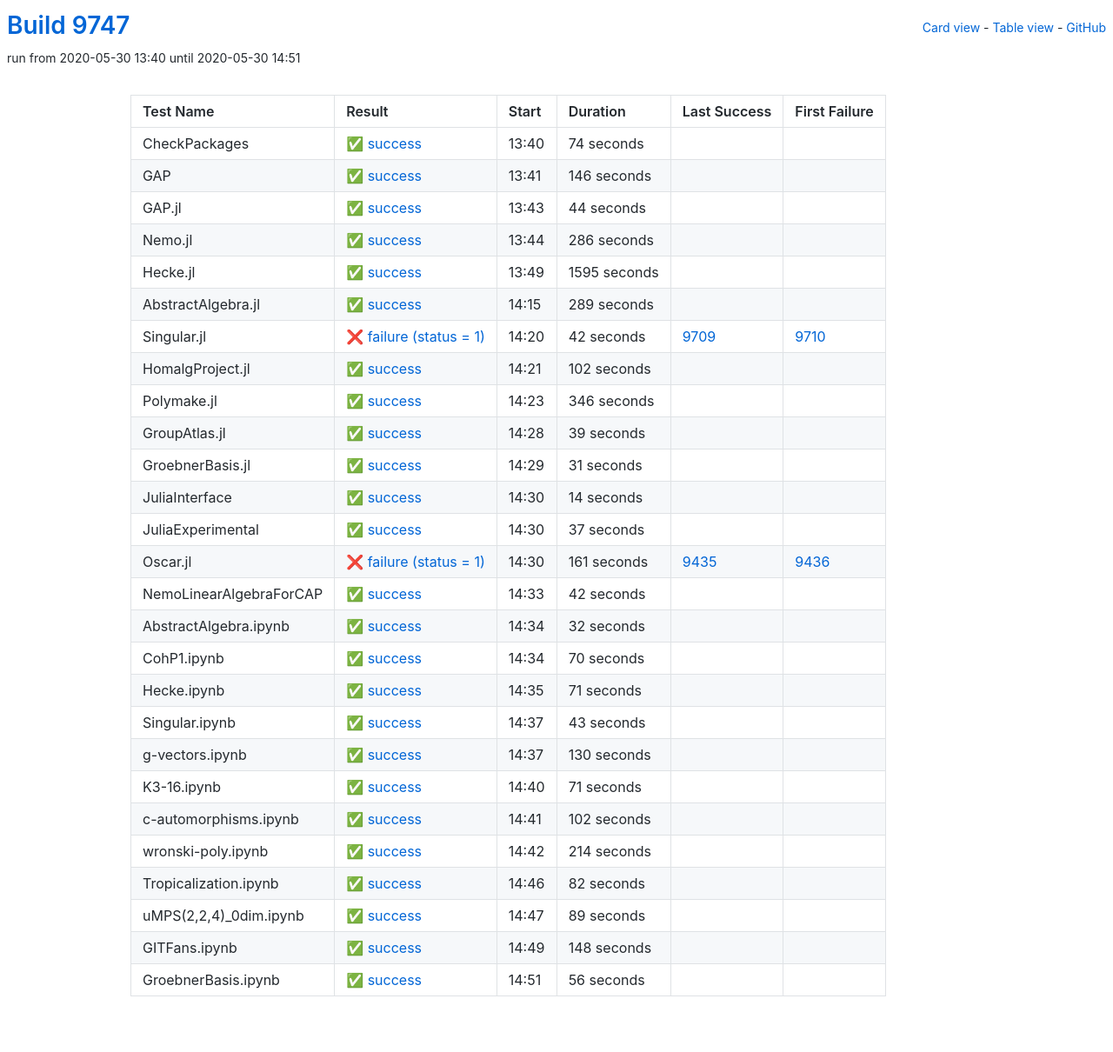
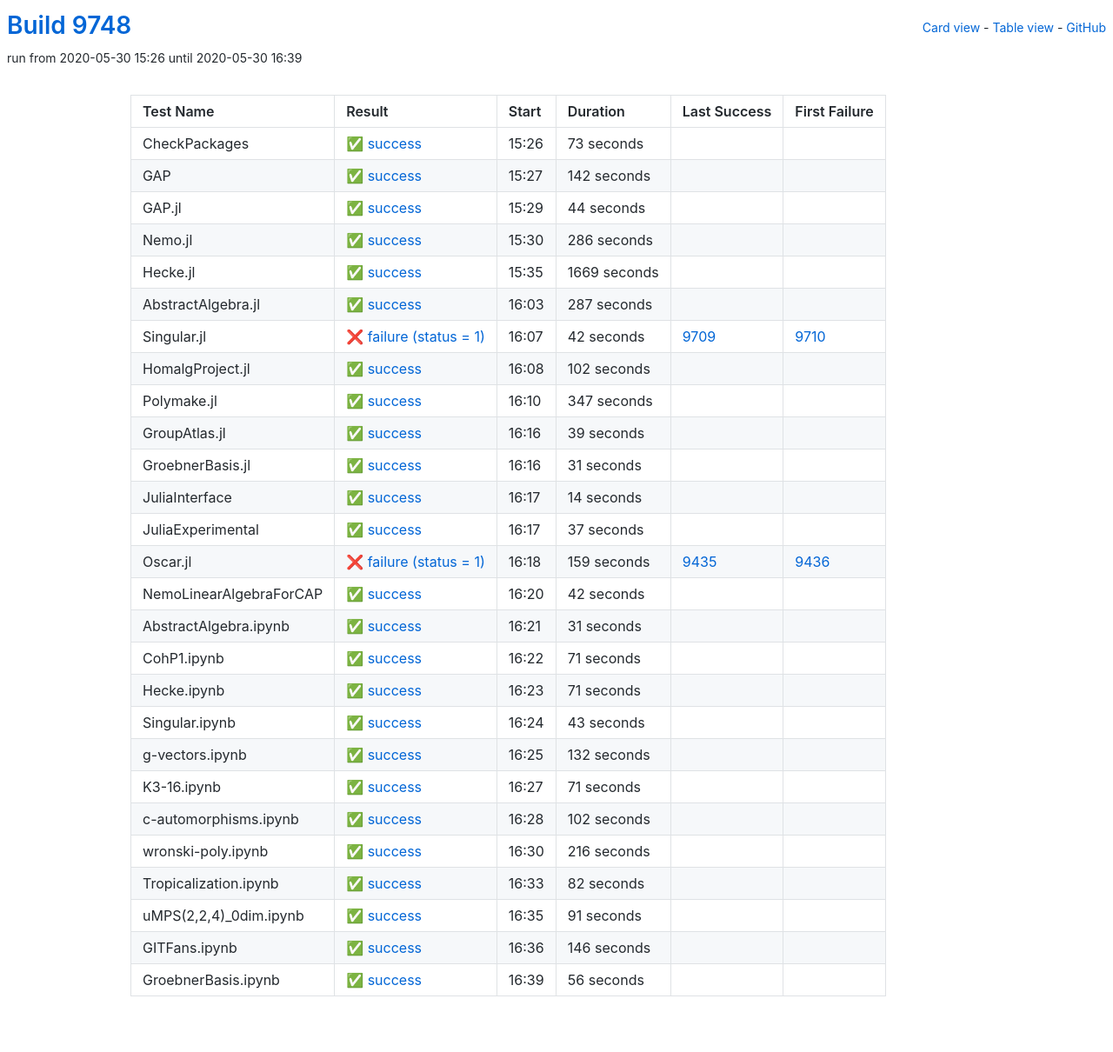
Before and after one commit to oscar-system/oscar-ci-status, a Jekyll site: the page built from table.html, in a window 1280 px wide. Shown: the whole page at 87% size. Built offline with Jekyll 4.4.1, drawn with Linux system fonts in a browser that asks for light colours.

Commit message:
Build 9748

```diff
--- a/_data/ci.yml
+++ b/_data/ci.yml
@@ -1,29 +1,29 @@
-build: 9747
-build_url: https://oscarci.mathematik.uni-kl.de/job/oscar/9747/
+build: 9748
+build_url: https://oscarci.mathematik.uni-kl.de/job/oscar/9748/
 job: oscar
 tests:
-- duration: 74
+- duration: 73
   exitcode: 0
   first_failure: false
   first_failure_url: null
   id: checkpackages
   last_success: false
   last_success_url: null
-  log: https://oscarci.mathematik.uni-kl.de/job/oscar/9747/artifact/logs/build-9747/CheckPackages.log
+  log: https://oscarci.mathematik.uni-kl.de/job/oscar/9748/artifact/logs/build-9748/CheckPackages.log
   name: CheckPackages
-  start: 2020-05-30 13:40
+  start: 2020-05-30 15:26
   status: success
   success: true
-- duration: 146
+- duration: 142
   exitcode: 0
   first_failure: false
   first_failure_url: null
   id: gap
   last_success: false
   last_success_url: null
-  log: https://oscarci.mathematik.uni-kl.de/job/oscar/9747/artifact/logs/build-9747/GAP.log
+  log: https://oscarci.mathematik.uni-kl.de/job/oscar/9748/artifact/logs/build-9748/GAP.log
   name: GAP
-  start: 2020-05-30 13:41
+  start: 2020-05-30 15:27
   status: success
   success: true
 - duration: 44
@@ -33,9 +33,9 @@
   id: gap-jl
   last_success: false
   last_success_url: null
-  log: https://oscarci.mathematik.uni-kl.de/job/oscar/9747/artifact/logs/build-9747/GAP.jl.log
+  log: https://oscarci.mathematik.uni-kl.de/job/oscar/9748/artifact/logs/build-9748/GAP.jl.log
   name: GAP.jl
-  start: 2020-05-30 13:43
+  start: 2020-05-30 15:29
   status: success
   success: true
 - duration: 286
@@ -45,33 +45,33 @@
   id: nemo-jl
   last_success: false
   last_success_url: null
-  log: https://oscarci.mathematik.uni-kl.de/job/oscar/9747/artifact/logs/build-9747/Nemo.jl.log
+  log: https://oscarci.mathematik.uni-kl.de/job/oscar/9748/artifact/logs/build-9748/Nemo.jl.log
   name: Nemo.jl
-  start: 2020-05-30 13:44
+  start: 2020-05-30 15:30
   status: success
   success: true
-- duration: 1595
+- duration: 1669
   exitcode: 0
   first_failure: false
   first_failure_url: null
   id: hecke-jl
   last_success: false
   last_success_url: null
-  log: https://oscarci.mathematik.uni-kl.de/job/oscar/9747/artifact/logs/build-9747/Hecke.jl.log
+  log: https://oscarci.mathematik.uni-kl.de/job/oscar/9748/artifact/logs/build-9748/Hecke.jl.log
   name: Hecke.jl
-  start: 2020-05-30 13:49
+  start: 2020-05-30 15:35
   status: success
   success: true
-- duration: 289
+- duration: 287
   exitcode: 0
   first_failure: false
   first_failure_url: null
   id: abstractalgebra-jl
   last_success: false
   last_success_url: null
-  log: https://oscarci.mathematik.uni-kl.de/job/oscar/9747/artifact/logs/build-9747/AbstractAlgebra.jl.log
+  log: https://oscarci.mathematik.uni-kl.de/job/oscar/9748/artifact/logs/build-9748/AbstractAlgebra.jl.log
   name: AbstractAlgebra.jl
-  start: 2020-05-30 14:15
+  start: 2020-05-30 16:03
   status: success
   success: true
 - duration: 42
@@ -81,9 +81,9 @@
   id: singular-jl
   last_success: 9709
   last_success_url: https://oscarci.mathematik.uni-kl.de/job/oscar/9709/
-  log: https://oscarci.mathematik.uni-kl.de/job/oscar/9747/artifact/logs/build-9747/Singular.jl.log
+  log: https://oscarci.mathematik.uni-kl.de/job/oscar/9748/artifact/logs/build-9748/Singular.jl.log
   name: Singular.jl
-  start: 2020-05-30 14:20
+  start: 2020-05-30 16:07
   status: failure
   success: false
 - duration: 102
@@ -93,21 +93,21 @@
   id: homalgproject-jl
   last_success: false
   last_success_url: null
-  log: https://oscarci.mathematik.uni-kl.de/job/oscar/9747/artifact/logs/build-9747/HomalgProject.jl.log
+  log: https://oscarci.mathematik.uni-kl.de/job/oscar/9748/artifact/logs/build-9748/HomalgProject.jl.log
   name: HomalgProject.jl
-  start: 2020-05-30 14:21
+  start: 2020-05-30 16:08
   status: success
   success: true
-- duration: 346
+- duration: 347
   exitcode: 0
   first_failure: false
   first_failure_url: null
   id: polymake-jl
   last_success: false
   last_success_url: null
-  log: https://oscarci.mathematik.uni-kl.de/job/oscar/9747/artifact/logs/build-9747/Polymake.jl.log
+  log: https://oscarci.mathematik.uni-kl.de/job/oscar/9748/artifact/logs/build-9748/Polymake.jl.log
   name: Polymake.jl
-  start: 2020-05-30 14:23
+  start: 2020-05-30 16:10
   status: success
   success: true
 - duration: 39
@@ -117,9 +117,9 @@
   id: groupatlas-jl
   last_success: false
   last_success_url: null
-  log: https://oscarci.mathematik.uni-kl.de/job/oscar/9747/artifact/logs/build-9747/GroupAtlas.jl.log
+  log: https://oscarci.mathematik.uni-kl.de/job/oscar/9748/artifact/logs/build-9748/GroupAtlas.jl.log
   name: GroupAtlas.jl
-  start: 2020-05-30 14:28
+  start: 2020-05-30 16:16
   status: success
   success: true
 - duration: 31
@@ -129,9 +129,9 @@
   id: groebnerbasis-jl
   last_success: false
   last_success_url: null
-  log: https://oscarci.mathematik.uni-kl.de/job/oscar/9747/artifact/logs/build-9747/GroebnerBasis.jl.log
+  log: https://oscarci.mathematik.uni-kl.de/job/oscar/9748/artifact/logs/build-9748/GroebnerBasis.jl.log
   name: GroebnerBasis.jl
-  start: 2020-05-30 14:29
+  start: 2020-05-30 16:16
   status: success
   success: true
 - duration: 14
@@ -141,9 +141,9 @@
   id: juliainterface
   last_success: false
   last_success_url: null
-  log: https://oscarci.mathematik.uni-kl.de/job/oscar/9747/artifact/logs/build-9747/JuliaInterface.log
+  log: https://oscarci.mathematik.uni-kl.de/job/oscar/9748/artifact/logs/build-9748/JuliaInterface.log
   name: JuliaInterface
-  start: 2020-05-30 14:30
+  start: 2020-05-30 16:17
   status: success
   success: true
 - duration: 37
@@ -153,21 +153,21 @@
   id: juliaexperimental
   last_success: false
   last_success_url: null
-  log: https://oscarci.mathematik.uni-kl.de/job/oscar/9747/artifact/logs/build-9747/JuliaExperimental.log
+  log: https://oscarci.mathematik.uni-kl.de/job/oscar/9748/artifact/logs/build-9748/JuliaExperimental.log
   name: JuliaExperimental
-  start: 2020-05-30 14:30
+  start: 2020-05-30 16:17
   status: success
   success: true
-- duration: 161
+- duration: 159
   exitcode: 1
   first_failure: 9436
   first_failure_url: https://oscarci.mathematik.uni-kl.de/job/oscar/9436/
   id: oscar-jl
   last_success: 9435
   last_success_url: https://oscarci.mathematik.uni-kl.de/job/oscar/9435/
-  log: https://oscarci.mathematik.uni-kl.de/job/oscar/9747/artifact/logs/build-9747/Oscar.jl.log
+  log: https://oscarci.mathematik.uni-kl.de/job/oscar/9748/artifact/logs/build-9748/Oscar.jl.log
   name: Oscar.jl
-  start: 2020-05-30 14:30
+  start: 2020-05-30 16:18
   status: failure
   success: false
 - duration: 42
@@ -177,33 +177,33 @@
   id: nemolinearalgebraforcap
   last_success: false
   last_success_url: null
-  log: https://oscarci.mathematik.uni-kl.de/job/oscar/9747/artifact/logs/build-9747/NemoLinearAlgebraForCAP.log
+  log: https://oscarci.mathematik.uni-kl.de/job/oscar/9748/artifact/logs/build-9748/NemoLinearAlgebraForCAP.log
   name: NemoLinearAlgebraForCAP
-  start: 2020-05-30 14:33
+  start: 2020-05-30 16:20
   status: success
   success: true
-- duration: 32
+- duration: 31
   exitcode: 0
   first_failure: false
   first_failure_url: null
   id: abstractalgebra-ipynb
   last_success: false
   last_success_url: null
-  log: https://oscarci.mathematik.uni-kl.de/job/oscar/9747/artifact/logs/build-9747/AbstractAlgebra.ipynb.log
+  log: https://oscarci.mathematik.uni-kl.de/job/oscar/9748/artifact/logs/build-9748/AbstractAlgebra.ipynb.log
   name: AbstractAlgebra.ipynb
-  start: 2020-05-30 14:34
+  start: 2020-05-30 16:21
   status: success
   success: true
-- duration: 70
+- duration: 71
   exitcode: 0
   first_failure: false
   first_failure_url: null
   id: cohp1-ipynb
   last_success: false
   last_success_url: null
-  log: https://oscarci.mathematik.uni-kl.de/job/oscar/9747/artifact/logs/build-9747/CohP1.ipynb.log
+  log: https://oscarci.mathematik.uni-kl.de/job/oscar/9748/artifact/logs/build-9748/CohP1.ipynb.log
   name: CohP1.ipynb
-  start: 2020-05-30 14:34
+  start: 2020-05-30 16:22
   status: success
   success: true
 - duration: 71
@@ -213,9 +213,9 @@
   id: hecke-ipynb
   last_success: false
   last_success_url: null
-  log: https://oscarci.mathematik.uni-kl.de/job/oscar/9747/artifact/logs/build-9747/Hecke.ipynb.log
+  log: https://oscarci.mathematik.uni-kl.de/job/oscar/9748/artifact/logs/build-9748/Hecke.ipynb.log
   name: Hecke.ipynb
-  start: 2020-05-30 14:35
+  start: 2020-05-30 16:23
   status: success
   success: true
 - duration: 43
@@ -225,21 +225,21 @@
   id: singular-ipynb
   last_success: false
   last_success_url: null
-  log: https://oscarci.mathematik.uni-kl.de/job/oscar/9747/artifact/logs/build-9747/Singular.ipynb.log
+  log: https://oscarci.mathematik.uni-kl.de/job/oscar/9748/artifact/logs/build-9748/Singular.ipynb.log
   name: Singular.ipynb
-  start: 2020-05-30 14:37
+  start: 2020-05-30 16:24
   status: success
   success: true
-- duration: 130
+- duration: 132
   exitcode: 0
   first_failure: false
   first_failure_url: null
   id: g-vectors-ipynb
   last_success: false
   last_success_url: null
-  log: https://oscarci.mathematik.uni-kl.de/job/oscar/9747/artifact/logs/build-9747/g-vectors.ipynb.log
+  log: https://oscarci.mathematik.uni-kl.de/job/oscar/9748/artifact/logs/build-9748/g-vectors.ipynb.log
   name: g-vectors.ipynb
-  start: 2020-05-30 14:37
+  start: 2020-05-30 16:25
   status: success
   success: true
 - duration: 71
@@ -249,9 +249,9 @@
   id: k3-16-ipynb
   last_success: false
   last_success_url: null
-  log: https://oscarci.mathematik.uni-kl.de/job/oscar/9747/artifact/logs/build-9747/K3-16.ipynb.log
+  log: https://oscarci.mathematik.uni-kl.de/job/oscar/9748/artifact/logs/build-9748/K3-16.ipynb.log
   name: K3-16.ipynb
-  start: 2020-05-30 14:40
+  start: 2020-05-30 16:27
   status: success
   success: true
 - duration: 102
@@ -261,21 +261,21 @@
   id: c-automorphisms-ipynb
   last_success: false
   last_success_url: null
-  log: https://oscarci.mathematik.uni-kl.de/job/oscar/9747/artifact/logs/build-9747/c-automorphisms.ipynb.log
+  log: https://oscarci.mathematik.uni-kl.de/job/oscar/9748/artifact/logs/build-9748/c-automorphisms.ipynb.log
   name: c-automorphisms.ipynb
-  start: 2020-05-30 14:41
+  start: 2020-05-30 16:28
   status: success
   success: true
-- duration: 214
+- duration: 216
   exitcode: 0
   first_failure: false
   first_failure_url: null
   id: wronski-poly-ipynb
   last_success: false
   last_success_url: null
-  log: https://oscarci.mathematik.uni-kl.de/job/oscar/9747/artifact/logs/build-9747/wronski-poly.ipynb.log
+  log: https://oscarci.mathematik.uni-kl.de/job/oscar/9748/artifact/logs/build-9748/wronski-poly.ipynb.log
   name: wronski-poly.ipynb
-  start: 2020-05-30 14:42
+  start: 2020-05-30 16:30
   status: success
   success: true
 - duration: 82
@@ -285,33 +285,33 @@
   id: tropicalization-ipynb
   last_success: false
   last_success_url: null
-  log: https://oscarci.mathematik.uni-kl.de/job/oscar/9747/artifact/logs/build-9747/Tropicalization.ipynb.log
+  log: https://oscarci.mathematik.uni-kl.de/job/oscar/9748/artifact/logs/build-9748/Tropicalization.ipynb.log
   name: Tropicalization.ipynb
-  start: 2020-05-30 14:46
+  start: 2020-05-30 16:33
   status: success
   success: true
-- duration: 89
+- duration: 91
   exitcode: 0
   first_failure: false
   first_failure_url: null
   id: umps-2-2-4-0dim-ipynb
   last_success: false
   last_success_url: null
-  log: https://oscarci.mathematik.uni-kl.de/job/oscar/9747/artifact/logs/build-9747/uMPS-2-2-4-_0dim.ipynb.log
+  log: https://oscarci.mathematik.uni-kl.de/job/oscar/9748/artifact/logs/build-9748/uMPS-2-2-4-_0dim.ipynb.log
   name: uMPS(2,2,4)_0dim.ipynb
-  start: 2020-05-30 14:47
+  start: 2020-05-30 16:35
   status: success
   success: true
-- duration: 148
+- duration: 146
   exitcode: 0
   first_failure: false
   first_failure_url: null
   id: gitfans-ipynb
   last_success: false
   last_success_url: null
-  log: https://oscarci.mathematik.uni-kl.de/job/oscar/9747/artifact/logs/build-9747/GITFans.ipynb.log
+  log: https://oscarci.mathematik.uni-kl.de/job/oscar/9748/artifact/logs/build-9748/GITFans.ipynb.log
   name: GITFans.ipynb
-  start: 2020-05-30 14:49
+  start: 2020-05-30 16:36
   status: success
   success: true
 - duration: 56
@@ -321,8 +321,8 @@
   id: groebnerbasis-ipynb
   last_success: false
   last_success_url: null
-  log: https://oscarci.mathematik.uni-kl.de/job/oscar/9747/artifact/logs/build-9747/GroebnerBasis.ipynb.log
+  log: https://oscarci.mathematik.uni-kl.de/job/oscar/9748/artifact/logs/build-9748/GroebnerBasis.ipynb.log
   name: GroebnerBasis.ipynb
-  start: 2020-05-30 14:51
+  start: 2020-05-30 16:39
   status: success
   success: true
```
Also changed, not shown: README.md.
